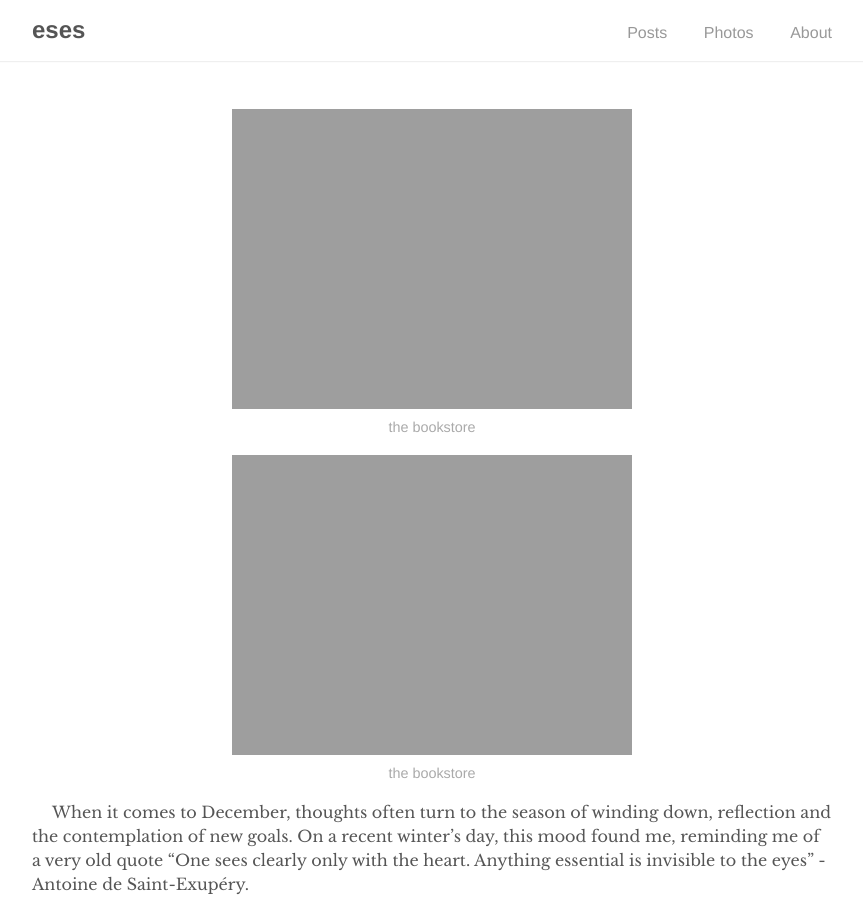
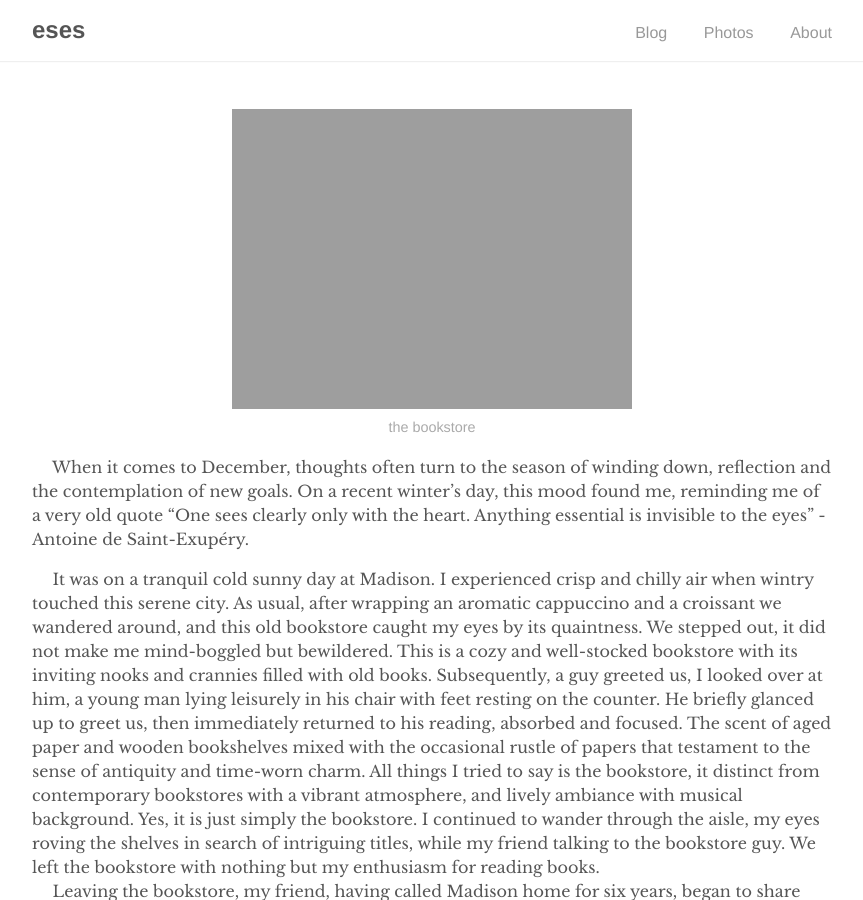
Before and after one commit to eses-corner/eses-corner.github.io, a Jekyll site: the page built from _posts/2024-01-17-madison-bookstore.md, in a window 1280 px wide and 900 px high. Shown: the whole window, without its empty margins (208-1071 px from the left). Built offline with Jekyll 4.4.1, drawn with Linux system fonts in a browser that asks for light colours.

Commit message:
update blog

```diff
--- a/_includes/navigation.html
+++ b/_includes/navigation.html
@@ -4,7 +4,7 @@
       <h2 class="nav-title">{{ site.title }}</h2>
     </a>
     <ul>
-      <li><a href="{{ site.baseurl }}/">Posts</a></li>
+      <li><a href="{{ site.baseurl }}/">Blog</a></li>
       <!-- <li><a href="{{ '/tags' | prepend: site.baseurl }}">Tags</a></li> -->
       <li><a href="{{ '/photos' | prepend: site.baseurl }}">Photos</a></li>
       <li><a href="{{ '/about' | prepend: site.baseurl }}">About</a></li>
--- a/_posts/2024-01-17-madison-bookstore.md
+++ b/_posts/2024-01-17-madison-bookstore.md
@@ -8,9 +8,6 @@ published: true
 exclude: true
 ---
 
-
-![the book store]({{site.url}}/assets/images/thebookstore.png)
-_the bookstore_
 
 ![the book store]({{site.url}}/assets/images/thebookstore.png)
 _the bookstore_
```
